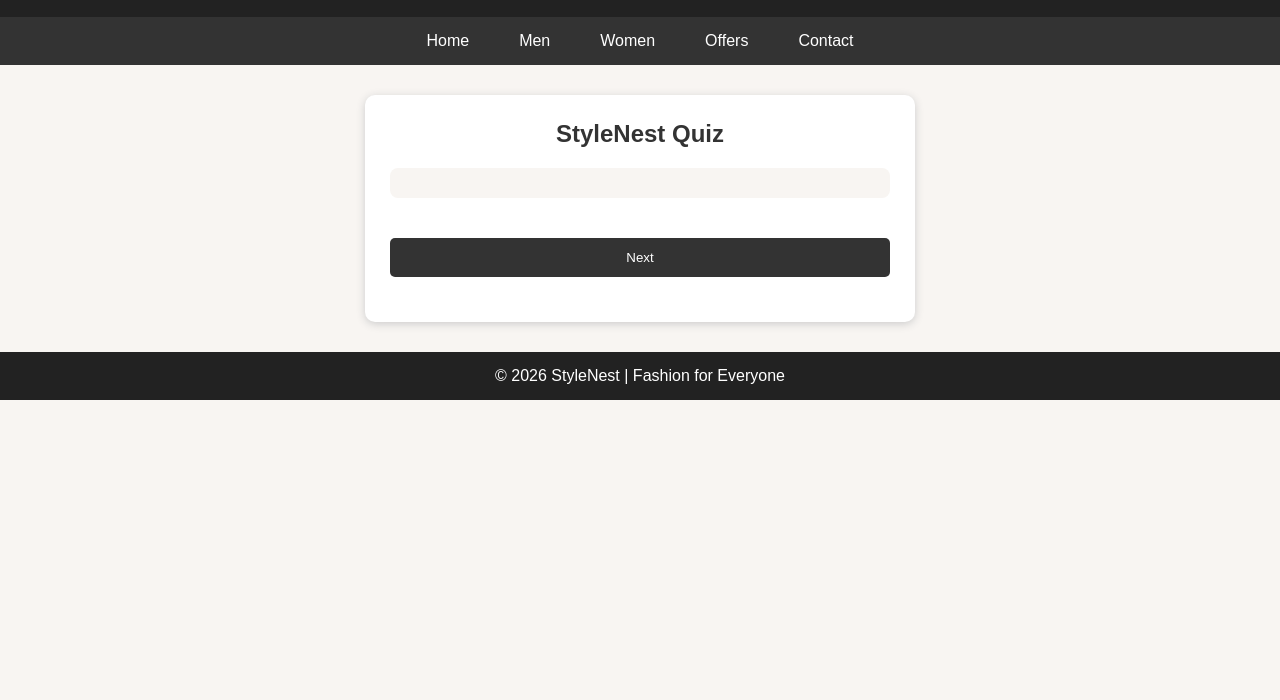
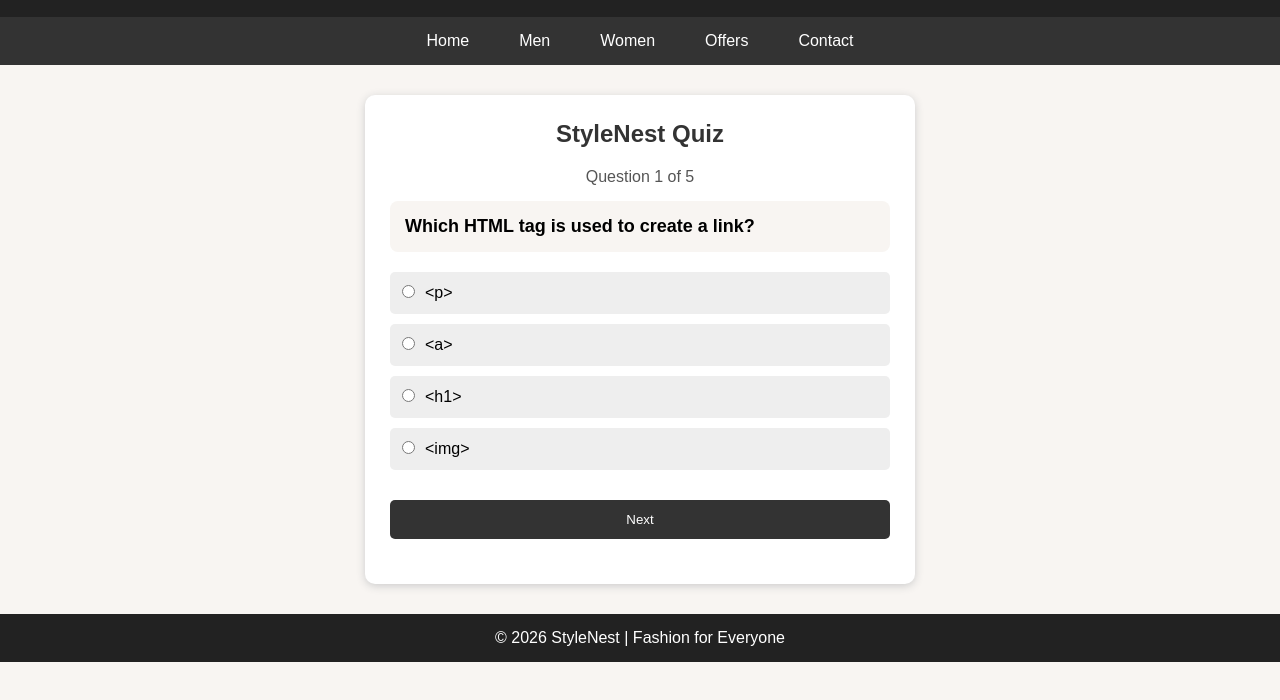
Before and after one commit to vignesh421-spec/WebTech-Practicum-14, a plain HTML site: page index.html in a window 1280 px wide. Shown: the part 96-796 px from the top of the page. Drawn offline with Linux system fonts and the light colour scheme.

Commit message:
Update index.html

```diff
--- a/index.html
+++ b/index.html
@@ -6,7 +6,7 @@ HTML:
     <title>StyleNest - Quiz Application</title>
     <meta charset="UTF-8">
     <meta name="viewport" content="width=device-width, initial-scale=1.0">
-    <script src="practicum-14.js" defer></script>
+    <script src="script.js" defer></script>
 
     <style>
         * {
```
